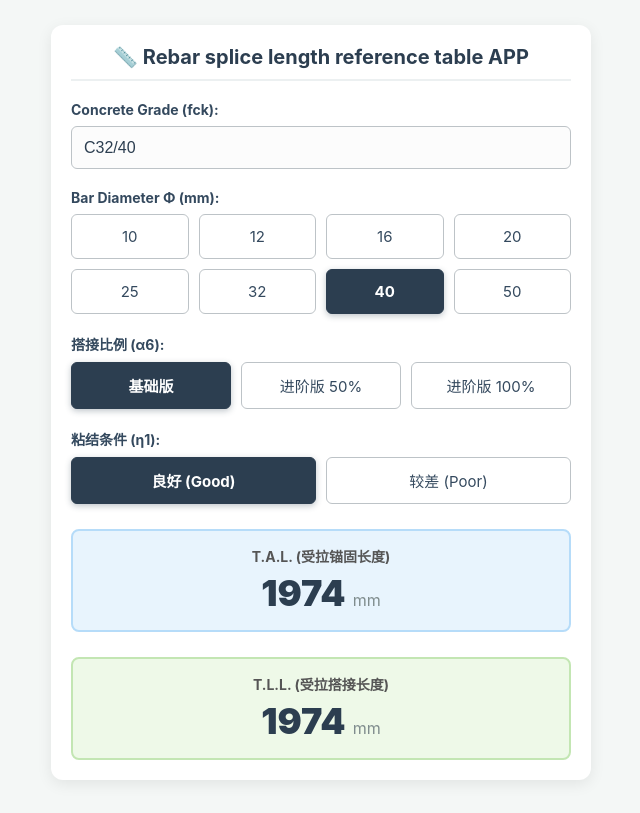
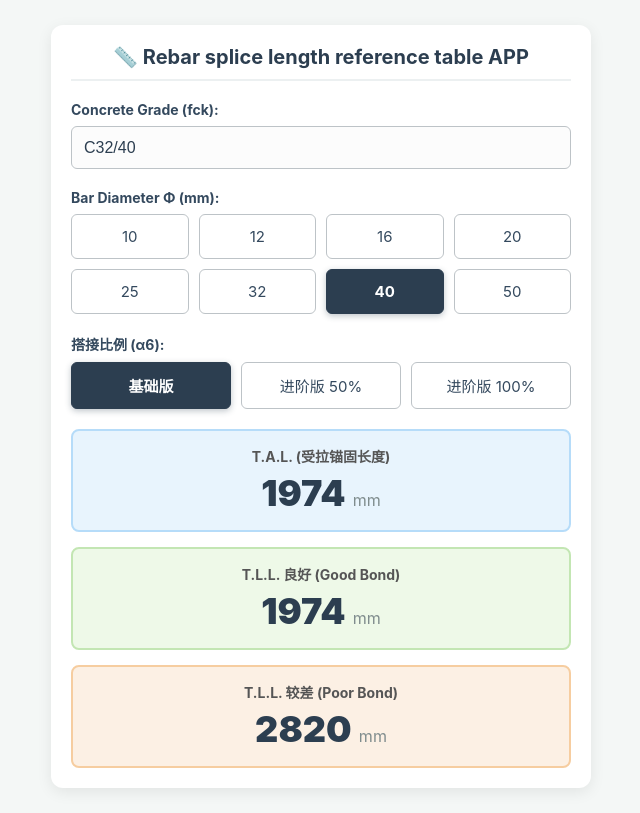
Before and after one commit to gdtohk/rebar-app, a plain HTML site: page index.html in a window 1280 px wide. Shown: the whole page, without its empty margins (319-959 px from the left). Drawn offline with Linux system fonts and the light colour scheme.

Commit message:
Improve layout and calculation for T.L.L
Refactor styles and update T.L.L calculation logic.

```diff
--- a/index.html
+++ b/index.html
@@ -15,16 +15,12 @@
         .form-group { margin-bottom: 20px; }
         label.section-title { display: block; font-weight: bold; margin-bottom: 8px; font-size: 14px; color: #34495e; }
 
-        /* 统一下拉框样式 */
         select { width: 100%; padding: 12px; border: 1px solid #bdc3c7; border-radius: 6px; background-color: #fcfcfc; color: #2c3e50; appearance: none; font-size: 16px; font-weight: 500;}
 
-        /* 块状按键群组通用样式 */
         .pill-group { display: grid; gap: 10px; }
-        .grid-4 { grid-template-columns: repeat(4, 1fr); } /* 4列排版用于直径 */
-        .grid-3 { grid-template-columns: repeat(3, 1fr); } /* 3列排版用于版本 */
-        .grid-2 { grid-template-columns: repeat(2, 1fr); } /* 2列排版用于粘结条件 */
+        .grid-4 { grid-template-columns: repeat(4, 1fr); }
+        .grid-3 { grid-template-columns: repeat(3, 1fr); }
 
-        /* 隐藏原生单选框，美化Label */
         .pill-group input[type="radio"] { display: none; }
         .pill-group label {
             background: #fff;
@@ -36,10 +32,9 @@
             color: #34495e;
             cursor: pointer;
             transition: all 0.2s ease;
-            user-select: none; /* 防止快速连按时选中文本 */
+            user-select: none;
         }
 
-        /* 选中后的高亮状态 */
         .pill-group input[type="radio"]:checked + label {
             background: #2c3e50;
             color: #fff;
@@ -48,9 +43,10 @@
             box-shadow: 0 2px 6px rgba(44, 62, 80, 0.3);
         }
 
-        .result-box { margin-top: 25px; padding: 15px; border-radius: 8px; text-align: center; }
-        .tal-box { background-color: #e8f4fd; border: 2px solid #b6dcf9; margin-bottom: 12px; }
-        .tll-box { background-color: #eef9e8; border: 2px solid #c3e6b3; }
+        .result-box { margin-top: 15px; padding: 15px; border-radius: 8px; text-align: center; }
+        .tal-box { background-color: #e8f4fd; border: 2px solid #b6dcf9; }
+        .tll-good-box { background-color: #eef9e8; border: 2px solid #c3e6b3; }
+        .tll-poor-box { background-color: #fcf0e4; border: 2px solid #f6cda0; }
         .result-title { font-size: 14px; font-weight: bold; color: #555; margin-bottom: 5px; }
         .result-value { font-size: 36px; font-weight: 900; color: #2c3e50; }
         .unit { font-size: 16px; font-weight: normal; color: #7f8c8d; }
@@ -96,22 +92,19 @@
         </div>
     </div>
 
-    <div class="form-group">
-        <label class="section-title">粘结条件 (η1):</label>
-        <div class="pill-group grid-2">
-            <input type="radio" name="bond" id="b_good" value="good" checked><label for="b_good">良好 (Good)</label>
-            <input type="radio" name="bond" id="b_poor" value="poor"><label for="b_poor">较差 (Poor)</label>
-        </div>
-    </div>
-
     <div class="result-box tal-box">
         <div class="result-title">T.A.L. (受拉锚固长度)</div>
         <div class="result-value"><span id="tal_res">0</span> <span class="unit">mm</span></div>
     </div>
 
-    <div class="result-box tll-box">
-        <div class="result-title">T.L.L. (受拉搭接长度)</div>
-        <div class="result-value"><span id="tll_res">0</span> <span class="unit">mm</span></div>
+    <div class="result-box tll-good-box">
+        <div class="result-title">T.L.L. 良好 (Good Bond)</div>
+        <div class="result-value"><span id="tll_good_res">0</span> <span class="unit">mm</span></div>
+    </div>
+
+    <div class="result-box tll-poor-box">
+        <div class="result-title">T.L.L. 较差 (Poor Bond)</div>
+        <div class="result-value"><span id="tll_poor_res">0</span> <span class="unit">mm</span></div>
     </div>
 </div>
 
@@ -144,32 +137,33 @@
 
     function calculate() {
         const grade = document.getElementById('grade').value;
-        // 获取点击选中的值
         const d = document.querySelector('input[name="diameter"]:checked').value;
         const version = document.querySelector('input[name="version"]:checked').value;
-        const bond = document.querySelector('input[name="bond"]:checked').value;
 
         const base_val = data_base[grade][d];
         const val_50 = data_50[grade][d];
         const val_100 = data_100[grade][d];
 
+        // T.A.L 计算
         document.getElementById('tal_res').innerText = Math.round(base_val * 0.7);
 
-        let tll = 0;
-        if (bond === 'poor') {
-            if (version === 'base') tll = base_val;
-            else if (version === 'adv50') tll = val_50;
-            else tll = val_100;
-        } else {
-            if (version === 'base') tll = Math.round(base_val * 0.7);
-            else if (version === 'adv50') tll = Math.round(base_val * 0.98);
-            else tll = Math.round(base_val * 1.05);
-        }
+        // 良好 T.L.L 计算
+        let tll_good = 0;
+        if (version === 'base') tll_good = Math.round(base_val * 0.7);
+        else if (version === 'adv50') tll_good = Math.round(base_val * 0.98);
+        else tll_good = Math.round(base_val * 1.05);
 
-        document.getElementById('tll_res').innerText = tll;
+        document.getElementById('tll_good_res').innerText = tll_good;
+
+        // 较差 T.L.L 计算
+        let tll_poor = 0;
+        if (version === 'base') tll_poor = base_val;
+        else if (version === 'adv50') tll_poor = val_50;
+        else tll_poor = val_100;
+
+        document.getElementById('tll_poor_res').innerText = tll_poor;
     }
 
-    // 绑定事件实时更新：现在监听所有的 select 和 radio input 变化
     document.querySelectorAll('select, input[type="radio"]').forEach(el => el.onchange = calculate);
     calculate();
 
```
